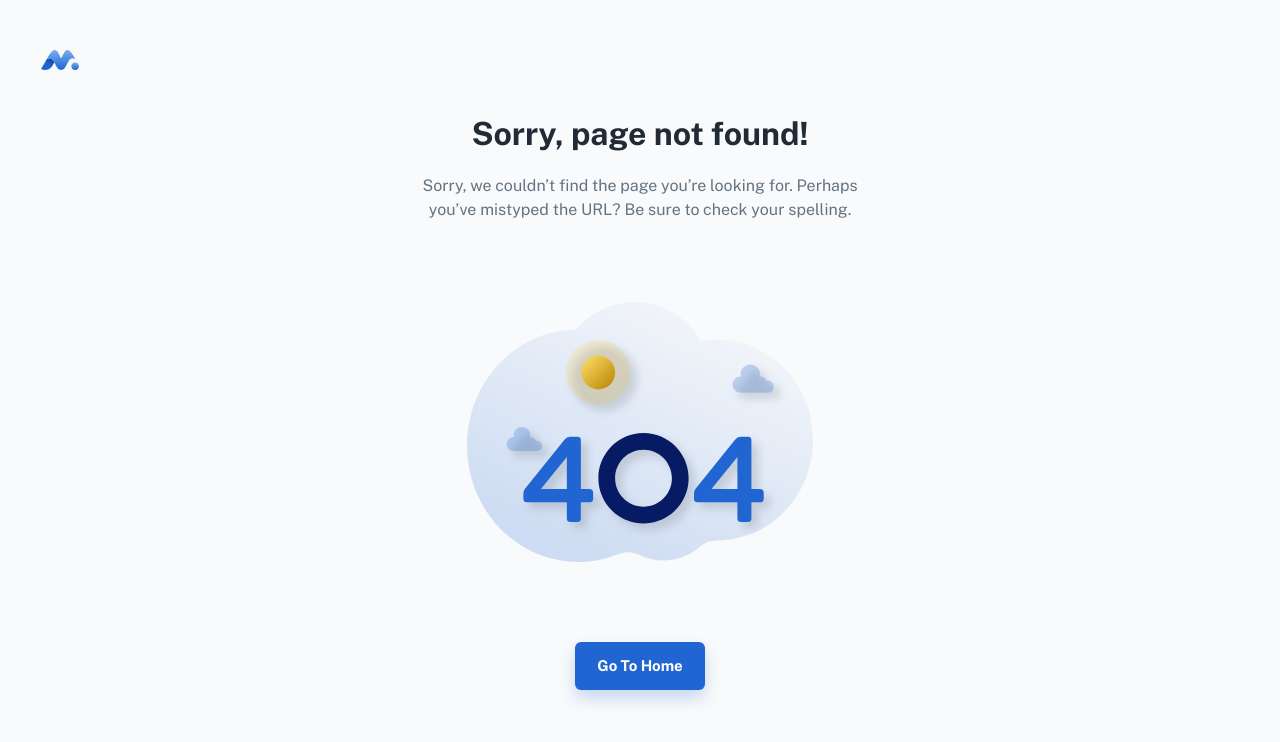
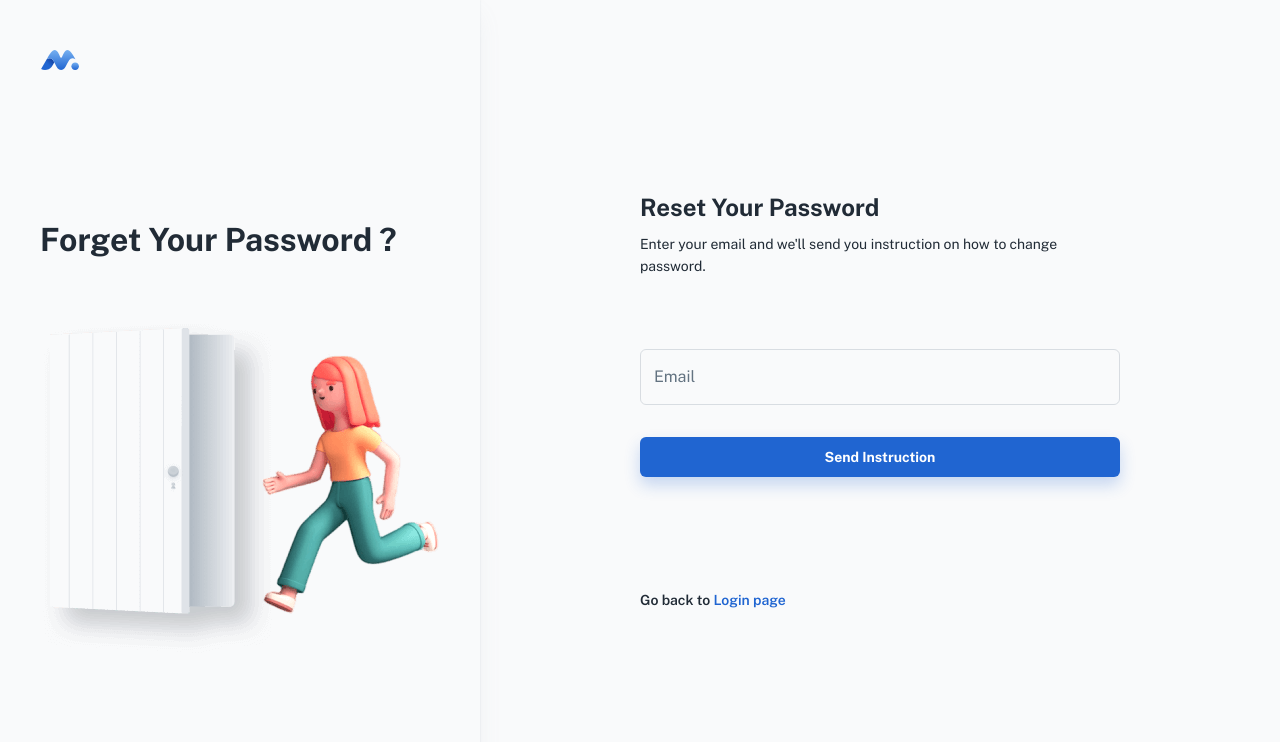
Before and after one commit to HrishrathTBS/EMS, a React (Create React App) app: page /forgotpwd in a window 1280 px wide. Before the commit this address led to /404. Shown: the top 742 px of the page. Built offline with nearby package versions, Linux system fonts and the light colour scheme; a web font is replaced by a local one.

Commit message:
ForgetPwd

```diff
--- a/src/layouts/dashboard/nav/config.js
+++ b/src/layouts/dashboard/nav/config.js
@@ -36,6 +36,11 @@ const navConfig = [
     path: '/Ex/login',
     icon: icon('ic_lock'),
   },
+  // {
+  //   title: 'ForgotPWD',
+  //   path: '/forgotpwd',
+  //   icon: icon('ic_lock'),
+  // },
   {
     title: 'login',
     path: '/login',
--- /dev/null
+++ b/src/pages/Authentication/ForgotPWD.jsx
@@ -0,0 +1,91 @@
+import { Helmet } from 'react-helmet-async';
+// @mui
+import { styled } from '@mui/material/styles';
+import { Container, Typography, Divider } from '@mui/material';
+// hooks
+import useResponsive from '../../hooks/useResponsive';
+// components
+import Logo from '../../components/logo/Logo';
+import Pwd from './Pwd';
+// import Iconify from '../components/iconify';
+
+// ----------------------------------------------------------------------
+
+const StyledRoot = styled('div')(({ theme }) => ({
+  [theme.breakpoints.up('md')]: {
+    display: 'flex',
+  },
+}));
+
+const StyledSection = styled('div')(({ theme }) => ({
+  width: '100%',
+  maxWidth: 480,
+  display: 'flex',
+  flexDirection: 'column',
+  justifyContent: 'center',
+  boxShadow: theme.customShadows.card,
+  backgroundColor: theme.palette.background.default,
+}));
+
+const StyledContent = styled('div')(({ theme }) => ({
+  maxWidth: 480,
+  margin: 'auto',
+  minHeight: '100vh',
+  display: 'flex',
+  justifyContent: 'center',
+  flexDirection: 'column',
+  padding: theme.spacing(12, 0),
+}));
+
+// ----------------------------------------------------------------------
+
+export default function ForgotPWD() {
+  const mdUp = useResponsive('up', 'md');
+
+  return (
+    <>
+      <Helmet>
+        <title> Reset Your Password </title>
+      </Helmet>
+
+      <StyledRoot>
+        <Logo
+          sx={{
+            position: 'fixed',
+            top: { xs: 16, sm: 24, md: 40 },
+            left: { xs: 16, sm: 24, md: 40 },
+          }}
+        />
+
+        {mdUp && (
+          <StyledSection>
+            <Typography variant="h3" sx={{ px: 5, mt: 10, mb: 5 }}>
+              Forget Your Password ?
+            </Typography>
+            <img src="/assets/illustrations/illustration_login.png" alt="login" />
+          </StyledSection>
+        )}
+
+        <Container maxWidth="sm">
+          <StyledContent>
+            <Typography variant="h4" gutterBottom>
+              Reset Your Password
+            </Typography>
+
+            <Typography variant="body2" sx={{ mb: 5 }}>
+              Enter your email and we'll send you instruction on how to change password.
+            </Typography>
+
+            {/* <Divider sx={{ my: 3 }}>
+              <Typography variant="body2" sx={{ color: 'text.secondary' }}>
+                OR
+              </Typography>
+            </Divider> */}
+
+            <Pwd />
+          </StyledContent>
+        </Container>
+      </StyledRoot>
+    </>
+  );
+}
--- a/src/pages/Authentication/Login.jsx
+++ b/src/pages/Authentication/Login.jsx
@@ -5,8 +5,8 @@ import Button from '@mui/material/Button';
 import VisibilityOffIcon from '@mui/icons-material/VisibilityOff';
 import { Visibility } from '@mui/icons-material';
 import Link from '@mui/material/Link';
+import useClasses from '../../theme/classes';
 import { validateEmail, validatePassword } from '../../utils/validations';
-import useClasses from '../../theme/classes';
 
 const DefaultValues = {
   email: '',
@@ -104,7 +104,7 @@ const Login = () => {
       >
         <Checkbox name="remember" label="Remember me" />
         <Typography variant="subtitle2" underline="hover" pt={2}>
-          <Link href="#" variant="subtitle2" underline="none">
+          <Link href="/forgotpwd" variant="subtitle2" underline="none">
             Forgot password?
           </Link>
         </Typography>
--- /dev/null
+++ b/src/pages/Authentication/Pwd.jsx
@@ -0,0 +1,78 @@
+import React, { useState } from 'react';
+import { Box, Typography, Stack } from '@mui/material';
+import TextField from '@mui/material/TextField';
+import Button from '@mui/material/Button';
+import Link from '@mui/material/Link';
+// import useClasses from '../../theme/classes';
+import { validateEmail } from '../../utils/validations';
+
+const DefaultValues = {
+  email: '',
+};
+
+const Pwd = () => {
+  const [values, setValues] = useState(DefaultValues);
+  const [errors, setErrors] = useState({
+    email: '',
+  });
+
+  const handleChange = (e) => {
+    if (errors[e.target.name]) {
+      setErrors({ ...errors, [e.target.name]: '' });
+    }
+    setValues({ ...values, [e.target.name]: e.target.value });
+  };
+
+  const validate = () => {
+    let tempErrors = { ...errors };
+    let valid = true;
+
+    const emailError = validateEmail(tempErrors.email);
+    if (emailError) {
+      tempErrors = { ...tempErrors, email: emailError };
+      valid = false;
+    }
+    setErrors(tempErrors);
+    return valid;
+  };
+
+  const onSubmit = () => {
+    if (!validate()) {
+      return false;
+    }
+    console.log('Submitted', values);
+    setValues(DefaultValues);
+    return true;
+  };
+
+  return (
+    <>
+      <Stack pb={2} mt={4}>
+        <TextField
+          fullWidth
+          name="email"
+          label="Email"
+          onChange={handleChange}
+          value={values.email}
+          error={errors.email}
+          helperText={errors.email}
+        />
+      </Stack>
+
+      <Box mt={2} pb={12}>
+        <Button variant="contained" onClick={onSubmit} fullWidth sx={{ p: 1 }}>
+          Send Instruction
+        </Button>
+      </Box>
+
+      <Typography variant="subtitle2" underline="hover" pt={2}>
+        Go back to{' '}
+        <Link href="/login" variant="subtitle2" underline="none">
+          Login page
+        </Link>
+      </Typography>
+    </>
+  );
+};
+
+export default Pwd;
--- a/src/routes.js
+++ b/src/routes.js
@@ -12,6 +12,7 @@ import DashboardAppPage from './pages/DashboardAppPage';
 import Login from './pages/Authentication/Login';
 import Signup from './pages/Authentication/Signup';
 import AuthLayout from './layouts/AuthLayout';
+import ForgotPWD from './pages/Authentication/ForgotPWD';
 
 // ----------------------------------------------------------------------
 
@@ -40,11 +41,27 @@ export default function Router() {
     },
     {
       path: 'login',
-      element: (<AuthLayout pageType="signin"><Login /></AuthLayout>),
+      element: (
+        <AuthLayout pageType="signin">
+          <Login />
+        </AuthLayout>
+      ),
+    },
+    {
+      path: 'forgotpwd',
+      element: (
+        // <AuthLayout pageType="forgotpwd">
+        <ForgotPWD />
+        // </AuthLayout>
+      ),
     },
     {
       path: 'register',
-      element: (<AuthLayout pageType="signup"><Signup /></AuthLayout>),
+      element: (
+        <AuthLayout pageType="signup">
+          <Signup />
+        </AuthLayout>
+      ),
     },
     {
       element: <SimpleLayout />,
```
Also changed, not shown: 2 other files (tests, documents, lock files or other folders).
